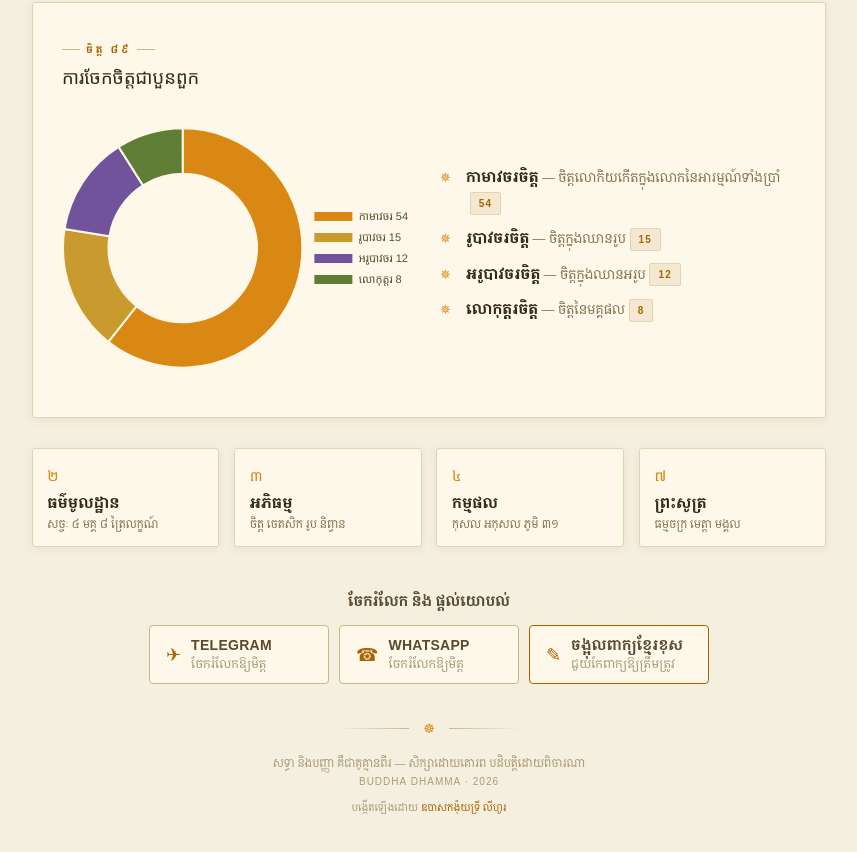
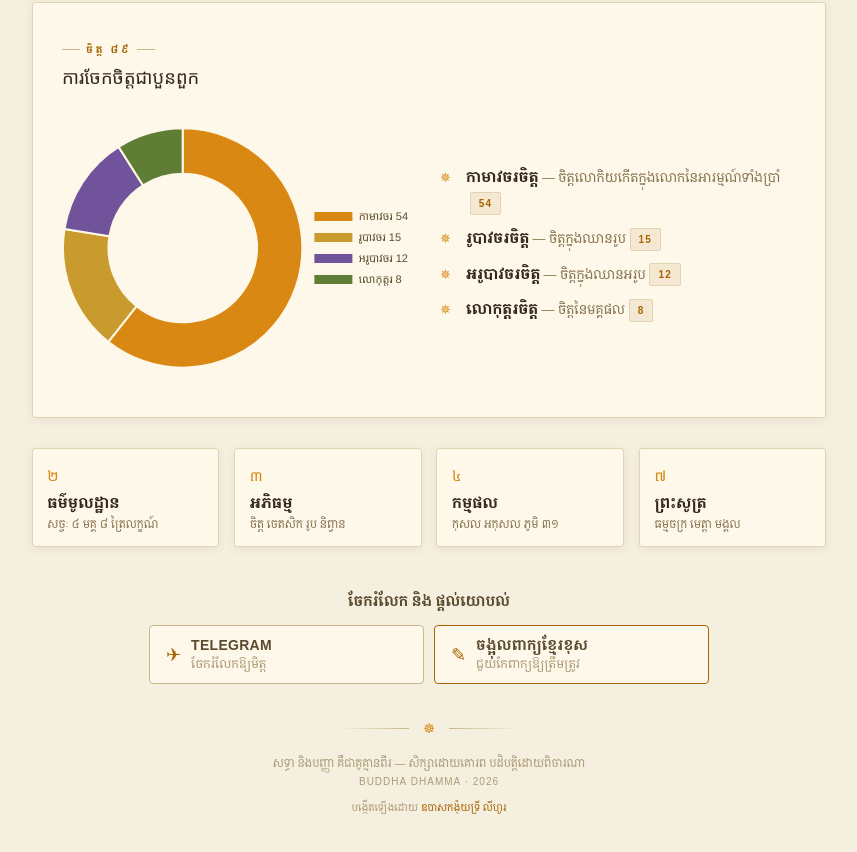
Before and after one commit to NgoytryLyhuor/buddha-dhamma, a Vue app: page / in a window 1280 px wide. Shown: the part 1166-2018 px from the top of the page, without its empty margins (211-1068 px from the left). Built offline with nearby package versions, Linux system fonts and the light colour scheme; a web font is replaced by a local one.

Commit message:
footer: remove WhatsApp share button

```diff
--- a/src/App.vue
+++ b/src/App.vue
@@ -128,13 +128,6 @@
               <span class="share-sub km">{{ t('ចែករំលែកឱ្យមិត្ត', 'Share with friends') }}</span>
             </span>
           </a>
-          <a class="share-btn" :href="shareWhatsApp" target="_blank" rel="noopener">
-            <span class="share-ico" aria-hidden="true">&#9742;</span>
-            <span class="share-txt">
-              <span class="share-name">WhatsApp</span>
-              <span class="share-sub km">{{ t('ចែករំលែកឱ្យមិត្ត', 'Share with friends') }}</span>
-            </span>
-          </a>
           <a class="share-btn report" :href="reportUrl" target="_blank" rel="noopener">
             <span class="share-ico" aria-hidden="true">&#9998;</span>
             <span class="share-txt">
@@ -251,6 +244,5 @@ function onSearchKeydown(e) {
 
 const BASE_URL = 'https://buddha-dhamma.vercel.app'
 const shareTelegram = computed(() => 'https://t.me/share/url?url=' + encodeURIComponent(BASE_URL) + '&text=' + encodeURIComponent('ធម៌ល្អៗ សម្រាប់ជីវិត — ' + BASE_URL))
-const shareWhatsApp = computed(() => 'https://wa.me/?text=' + encodeURIComponent('ព្រះធម៌ ជាជំនួយជីវិត — ' + BASE_URL))
 const reportUrl = computed(() => 'https://t.me/share/url?url=' + encodeURIComponent(BASE_URL) + '&text=' + encodeURIComponent('សូមកែពាក្យខ្មែរ ដែលខ្ញុំឃើញហាក់ខុស នៅលើទំព័រ ' + BASE_URL + ' ៖ '))
 </script>
```
